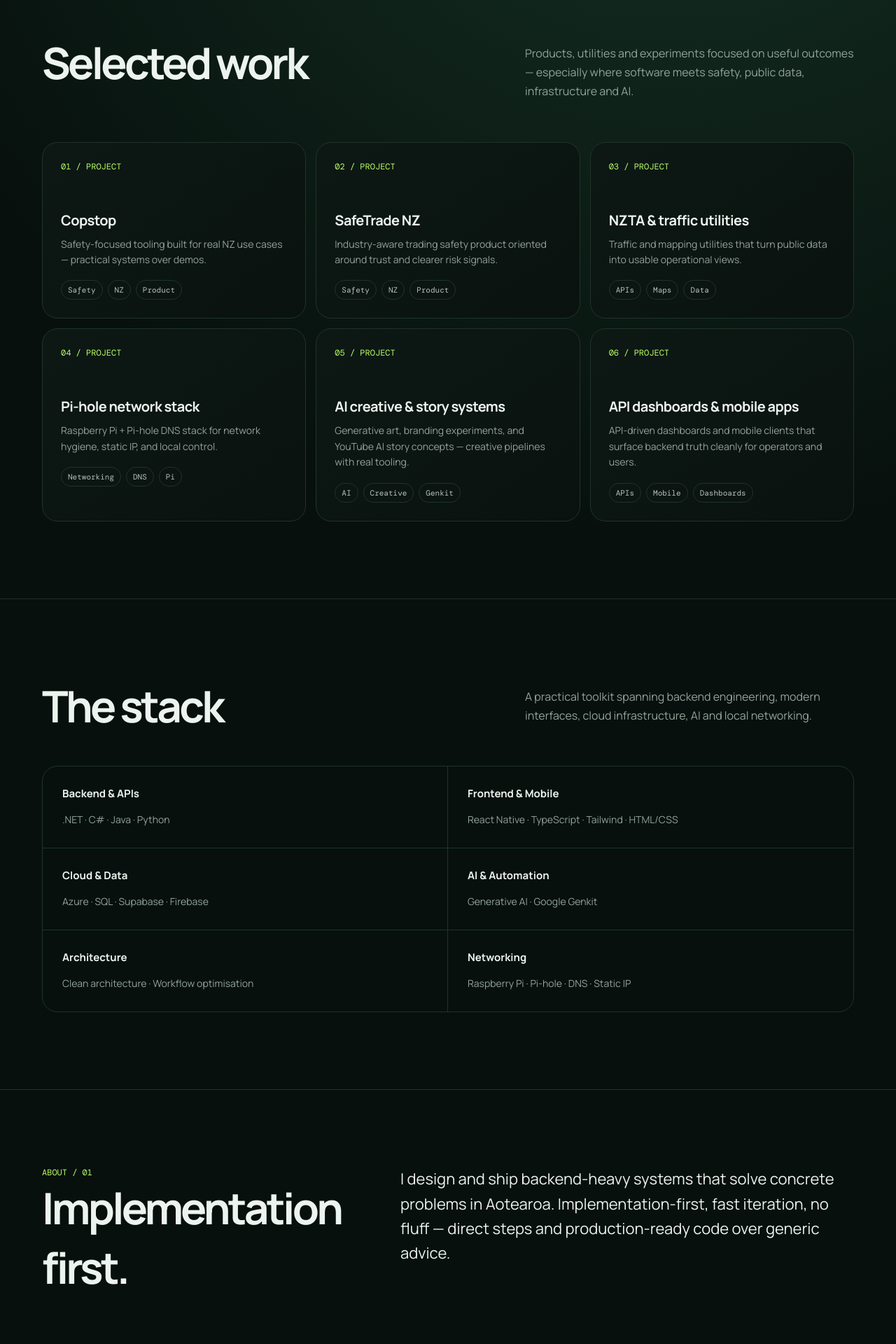
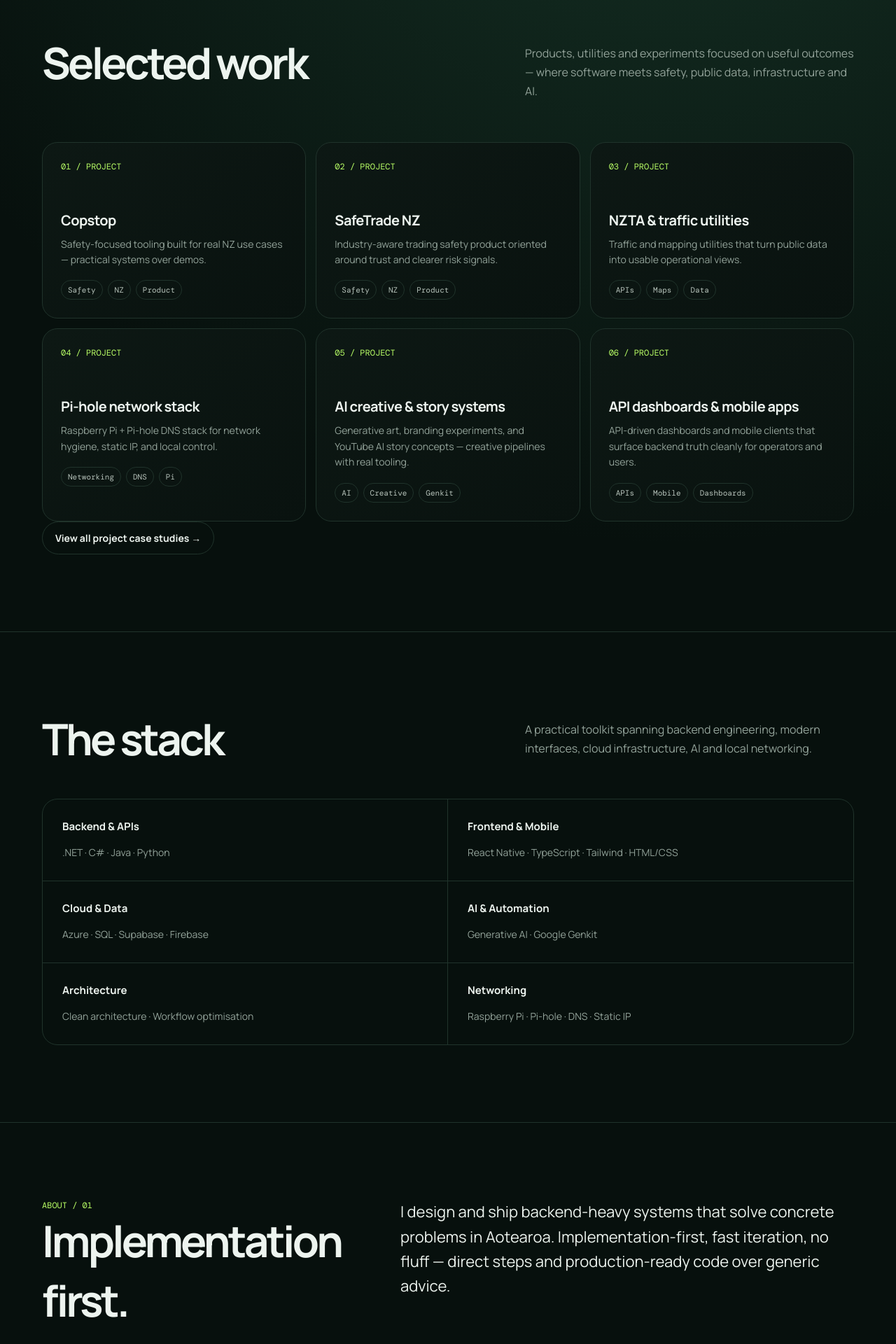
Before and after one commit to lukeponga-dev/lukeponga-portfolio, a Next.js app: page / in a window 1280 px wide. Shown: the part 864-2784 px from the top of the page at 70% size. Built offline with nearby package versions, Linux system fonts and the light colour scheme.

Commit message:
Connect portfolio navigation, themes and project case studies

```diff
--- a/app/page.tsx
+++ b/app/page.tsx
@@ -1,82 +1,25 @@
+import Link from "next/link";
+import { MobileNav } from "./components/mobile-nav";
+import { ThemeToggle } from "./components/theme-toggle";
+
 const profile = {
-  name: "Luke Ponga",
-  role: "Backend-focused software developer",
   location: "Hamilton, New Zealand",
   tagline: "Builds real-world, safety-focused systems — from NZ industry tools to cloud-backed APIs.",
   about: "I design and ship backend-heavy systems that solve concrete problems in Aotearoa. Implementation-first, fast iteration, no fluff — direct steps and production-ready code over generic advice.",
-  strengths: [
-    ["Backend & APIs", ".NET · C# · Java · Python"],
-    ["Frontend & Mobile", "React Native · TypeScript · Tailwind · HTML/CSS"],
-    ["Cloud & Data", "Azure · SQL · Supabase · Firebase"],
-    ["AI & Automation", "Generative AI · Google Genkit"],
-    ["Architecture", "Clean architecture · Workflow optimisation"],
-    ["Networking", "Raspberry Pi · Pi-hole · DNS · Static IP"],
-  ],
-  work: [
-    ["Copstop", "Safety-focused tooling built for real NZ use cases — practical systems over demos.", ["Safety", "NZ", "Product"]],
-    ["SafeTrade NZ", "Industry-aware trading safety product oriented around trust and clearer risk signals.", ["Safety", "NZ", "Product"]],
-    ["NZTA & traffic utilities", "Traffic and mapping utilities that turn public data into usable operational views.", ["APIs", "Maps", "Data"]],
-    ["Pi-hole network stack", "Raspberry Pi + Pi-hole DNS stack for network hygiene, static IP, and local control.", ["Networking", "DNS", "Pi"]],
-    ["AI creative & story systems", "Generative art, branding experiments, and YouTube AI story concepts — creative pipelines with real tooling.", ["AI", "Creative", "Genkit"]],
-    ["API dashboards & mobile apps", "API-driven dashboards and mobile clients that surface backend truth cleanly for operators and users.", ["APIs", "Mobile", "Dashboards"]],
-  ],
-  education: [
-    ["Diplomas in Software Development & Web Development", "Vision College"],
-    ["ISTQB Certified Tester Foundation Level", "ISTQB"],
-    ["Microsoft Build Natural Language AI Certificate", "Microsoft"],
-    ["CodeSignal Generative AI Certificate", "CodeSignal"],
-  ],
+  strengths: [["Backend & APIs", ".NET · C# · Java · Python"], ["Frontend & Mobile", "React Native · TypeScript · Tailwind · HTML/CSS"], ["Cloud & Data", "Azure · SQL · Supabase · Firebase"], ["AI & Automation", "Generative AI · Google Genkit"], ["Architecture", "Clean architecture · Workflow optimisation"], ["Networking", "Raspberry Pi · Pi-hole · DNS · Static IP"]],
+  work: [["Copstop", "Safety-focused tooling built for real NZ use cases — practical systems over demos.", ["Safety", "NZ", "Product"]], ["SafeTrade NZ", "Industry-aware trading safety product oriented around trust and clearer risk signals.", ["Safety", "NZ", "Product"]], ["NZTA & traffic utilities", "Traffic and mapping utilities that turn public data into usable operational views.", ["APIs", "Maps", "Data"]], ["Pi-hole network stack", "Raspberry Pi + Pi-hole DNS stack for network hygiene, static IP, and local control.", ["Networking", "DNS", "Pi"]], ["AI creative & story systems", "Generative art, branding experiments, and YouTube AI story concepts — creative pipelines with real tooling.", ["AI", "Creative", "Genkit"]], ["API dashboards & mobile apps", "API-driven dashboards and mobile clients that surface backend truth cleanly for operators and users.", ["APIs", "Mobile", "Dashboards"]]],
+  education: [["Diplomas in Software Development & Web Development", "Vision College"], ["ISTQB Certified Tester Foundation Level", "ISTQB"], ["Microsoft Build Natural Language AI Certificate", "Microsoft"], ["CodeSignal Generative AI Certificate", "CodeSignal"]],
 };
 
 export default function Home() {
-  return (
-    <main>
-      <header className="wrap nav">
-        <a className="brand" href="#top">LP<span>.</span></a>
-        <nav className="navlinks" aria-label="Primary navigation">
-          <a href="#work">Work</a><a href="#skills">Stack</a><a href="#about">About</a><a href="#contact">Contact</a>
-        </nav>
-      </header>
-
-      <section className="wrap hero" id="top">
-        <div>
-          <div className="eyebrow">{profile.location} · 2026</div>
-          <h1>Software that solves <em>real problems.</em></h1>
-          <div className="hero-copy">
-            <p>{profile.tagline}</p>
-            <div className="actions">
-              <a className="btn primary" href="#work">Explore my work ↓</a>
-              <a className="btn" href="https://github.com/lukeponga-dev" target="_blank" rel="noreferrer">GitHub ↗</a>
-            </div>
-          </div>
-        </div>
-      </section>
-
-      <section className="section" id="work"><div className="wrap">
-        <div className="section-head"><h2>Selected work</h2><p className="section-intro">Products, utilities and experiments focused on useful outcomes — especially where software meets safety, public data, infrastructure and AI.</p></div>
-        <div className="grid">{profile.work.map(([title, description, tags], i) => <article className="card" key={title}><div className="card-num">0{i + 1} / PROJECT</div><h3>{title}</h3><p>{description}</p><div className="tags">{(tags as string[]).map(t => <span className="tag" key={t}>{t}</span>)}</div></article>)}</div>
-      </div></section>
-
-      <section className="section" id="skills"><div className="wrap">
-        <div className="section-head"><h2>The stack</h2><p className="section-intro">A practical toolkit spanning backend engineering, modern interfaces, cloud infrastructure, AI and local networking.</p></div>
-        <div className="skills">{profile.strengths.map(([title, items]) => <div className="skill" key={title}><h3>{title}</h3><p>{items}</p></div>)}</div>
-      </div></section>
-
-      <section className="section" id="about"><div className="wrap about">
-        <div><div className="mono">ABOUT / 01</div><h2>Implementation first.</h2></div>
-        <div className="about-copy"><p>{profile.about}</p></div>
-      </div></section>
-
-      <section className="section"><div className="wrap">
-        <div className="section-head"><h2>Education</h2><p className="section-intro">Formal training backed by practical software development and testing experience.</p></div>
-        <div className="education">{profile.education.map(([title, org]) => <div className="edu" key={title}><strong>{title}</strong><span>{org}</span></div>)}</div>
-      </div></section>
-
-      <section className="wrap contact" id="contact"><div className="contact-box">
-        <div className="eyebrow">Have a problem worth solving?</div><h2>Let&apos;s build something useful.</h2><p>Open to software development, product engineering and practical technology projects.</p><div className="actions" style={{justifyContent:"flex-start",marginTop:28}}><a className="btn primary" href="mailto:hello@lukeponga.dev">hello@lukeponga.dev ↗</a><a className="btn" href="https://www.linkedin.com/in/lukeponga" target="_blank" rel="noreferrer">LinkedIn ↗</a></div>
-      </div></section>
-
-      <footer className="wrap footer"><span>© {new Date().getFullYear()} Luke Ponga · Aotearoa New Zealand</span><a href="#top">Back to top ↑</a></footer>
-    </main>
-  );
+  return <main>
+    <header className="wrap nav"><Link className="brand" href="#top" aria-label="Luke Ponga home">LP<span>.</span></Link><nav className="navlinks" aria-label="Primary navigation"><a href="#work">Work</a><a href="#skills">Stack</a><a href="#about">About</a><a href="#contact">Contact</a></nav><div className="nav-tools"><ThemeToggle /><MobileNav /></div></header>
+    <section className="wrap hero" id="top"><div><div className="eyebrow">{profile.location} · SOFTWARE / PRODUCT / AI</div><h1>Software that solves <em>real problems.</em></h1><div className="hero-copy"><p>{profile.tagline}</p><div className="actions"><a className="btn primary" href="#work">Explore my work ↓</a><a className="btn" href="https://github.com/lukeponga-dev" target="_blank" rel="noreferrer">GitHub ↗</a></div></div></div></section>
+    <section className="section" id="work"><div className="wrap"><div className="section-head"><h2>Selected work</h2><p className="section-intro">Products, utilities and experiments focused on useful outcomes — where software meets safety, public data, infrastructure and AI.</p></div><div className="grid">{profile.work.map(([title, description, tags], i) => <Link className="card" href={`/projects/${["copstop","safe-trade-nz","nzta-traffic","pi-hole","ai-creative","api-dashboards"][i]}`} key={title}><div className="card-num">0{i + 1} / PROJECT</div><h3>{title}</h3><p>{description}</p><div className="tags">{(tags as string[]).map(t => <span className="tag" key={t}>{t}</span>)}</div></Link>)}</div><div className="more"><Link className="btn" href="/projects">View all project case studies →</Link></div></div></section>
+    <section className="section" id="skills"><div className="wrap"><div className="section-head"><h2>The stack</h2><p className="section-intro">A practical toolkit spanning backend engineering, modern interfaces, cloud infrastructure, AI and local networking.</p></div><div className="skills">{profile.strengths.map(([title, items]) => <div className="skill" key={title}><h3>{title}</h3><p>{items}</p></div>)}</div></div></section>
+    <section className="section" id="about"><div className="wrap about"><div><div className="mono">ABOUT / 01</div><h2>Implementation first.</h2></div><div className="about-copy"><p>{profile.about}</p></div></div></section>
+    <section className="section"><div className="wrap"><div className="section-head"><h2>Education</h2><p className="section-intro">Formal training backed by practical software development and testing experience.</p></div><div className="education">{profile.education.map(([title, org]) => <div className="edu" key={title}><strong>{title}</strong><span>{org}</span></div>)}</div></div></section>
+    <section className="wrap contact" id="contact"><div className="contact-box"><div className="eyebrow">Have a problem worth solving?</div><h2>Let&apos;s build something useful.</h2><p>Open to software development, product engineering and practical technology projects.</p><div className="actions contact-actions"><a className="btn primary" href="mailto:hello@lukeponga.dev">hello@lukeponga.dev ↗</a><a className="btn" href="https://www.linkedin.com/in/lukeponga" target="_blank" rel="noreferrer">LinkedIn ↗</a></div></div></section>
+    <footer className="wrap footer"><span>© {new Date().getFullYear()} Luke Ponga · Aotearoa New Zealand</span><a href="#top">Back to top ↑</a></footer>
+  </main>;
 }
```
